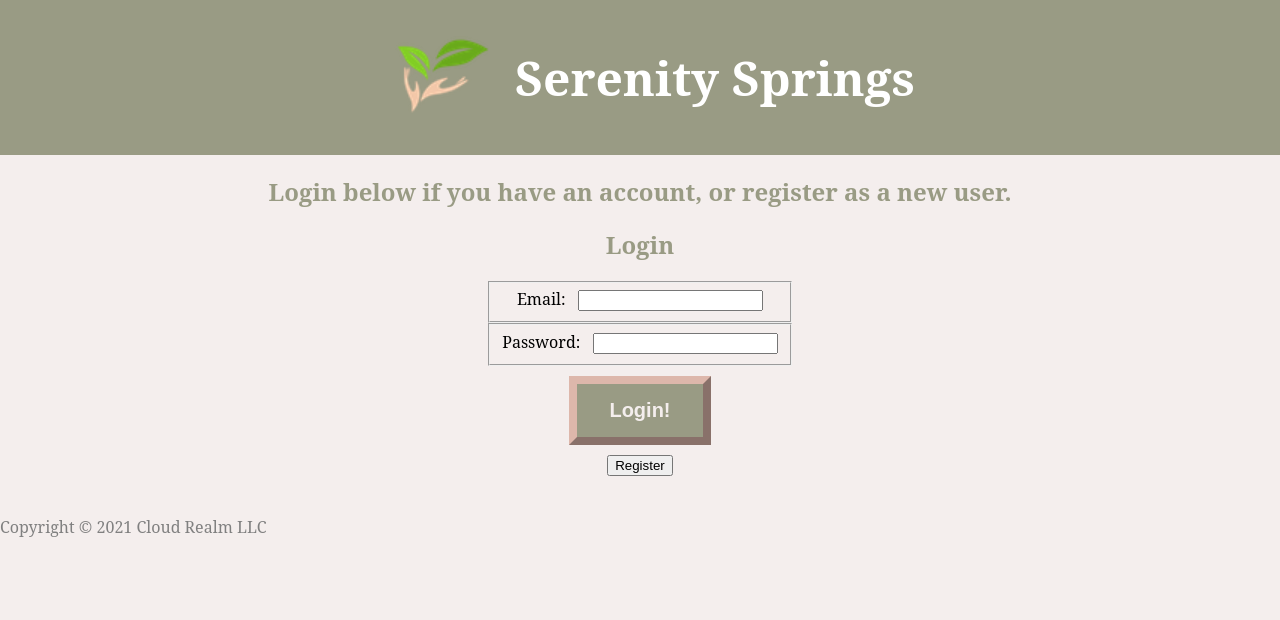
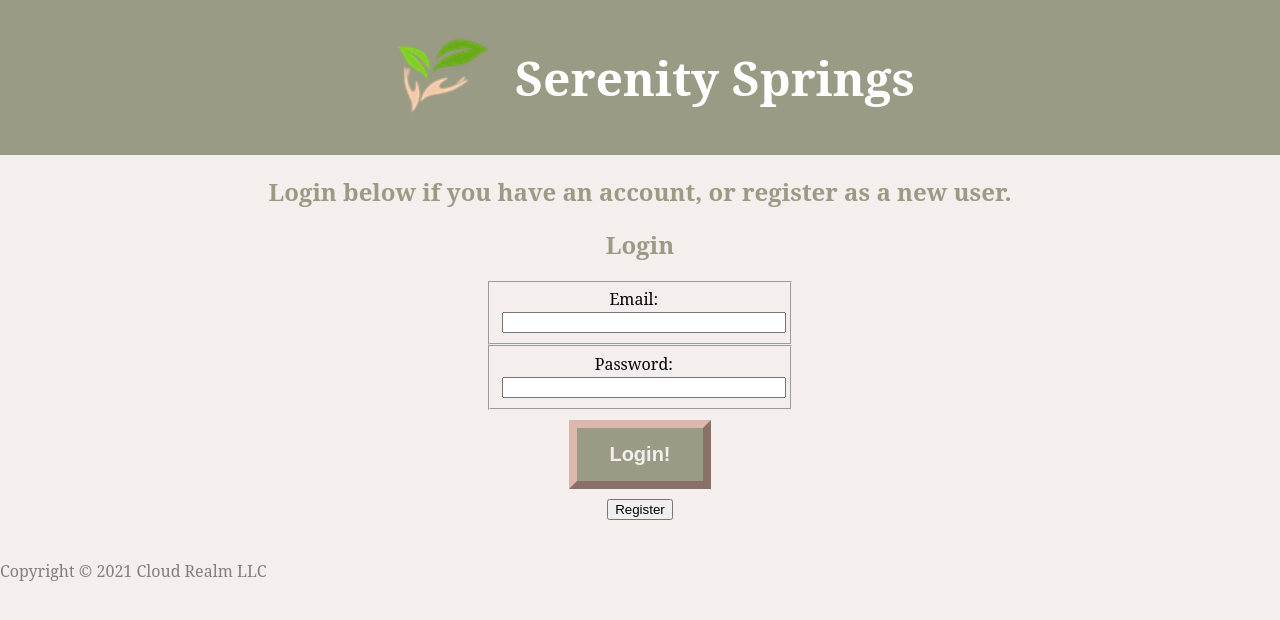
Before and after one commit to JonnyOrtiz-source/phase5prj, a React (Create React App) app in the folder client/: page /login in a window 1280 px wide. Shown: the top 620 px of the page. Built offline with nearby package versions, Linux system fonts and the light colour scheme; no server answers.

Commit message:
minor login and registration formatting

```diff
--- a/client/src/components/Login.js
+++ b/client/src/components/Login.js
@@ -48,7 +48,7 @@ function Login({ handleCurrentUser }) {
          {toggle ? (
             <div>
                <h2>Login</h2>
-               <div className="form-center">
+               <div className="form-container form-center">
                   <form onSubmit={handleSubmit}>
                      <fieldset>
                         <label>
--- a/client/src/components/Register.js
+++ b/client/src/components/Register.js
@@ -93,7 +93,7 @@ function Register({ handleCurrentUser }) {
    return (
       <div>
          <h2>Register</h2>
-         <div className="form-center">
+         <div className="form-container form-center">
             <form onSubmit={handleSubmit}>
                <fieldset>
                   <label>
--- a/client/src/index.css
+++ b/client/src/index.css
@@ -85,6 +85,14 @@ footer {
    color: var(--color-base--1);
 }
 
+.form-container {
+   clear: both;
+}
+
+.form-container input {
+   width: 100%;
+   clear: both;
+}
 .form-center {
    display: flex;
    justify-content: center;
```
